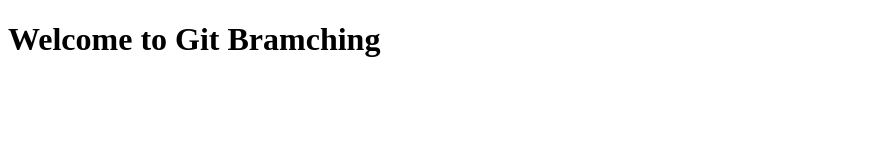
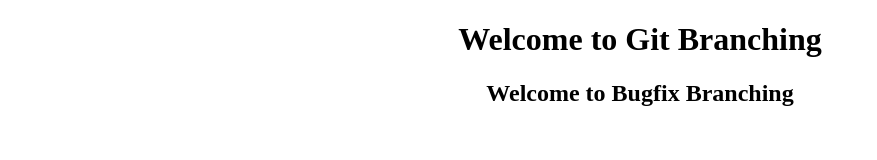
Before and after one commit to Nareshboosi/Branching, a plain HTML site: page index.html in a window 1280 px wide. Shown: the whole page, without its empty margins (0-877 px from the left). Drawn offline with Linux system fonts and the light colour scheme.

Commit message:
2nd person Changes

```diff
--- a/index.html
+++ b/index.html
@@ -6,8 +6,11 @@
     <title>Document</title>
 </head>
 <body>
-    <h1> Welcome to Git Bramching
+    <center>
+        <h1> Welcome to Git Branching
 
     </h1>
+    <h2> Welcome to Bugfix Branching</h2>
+    </center>
 </body>
 </html>
```
